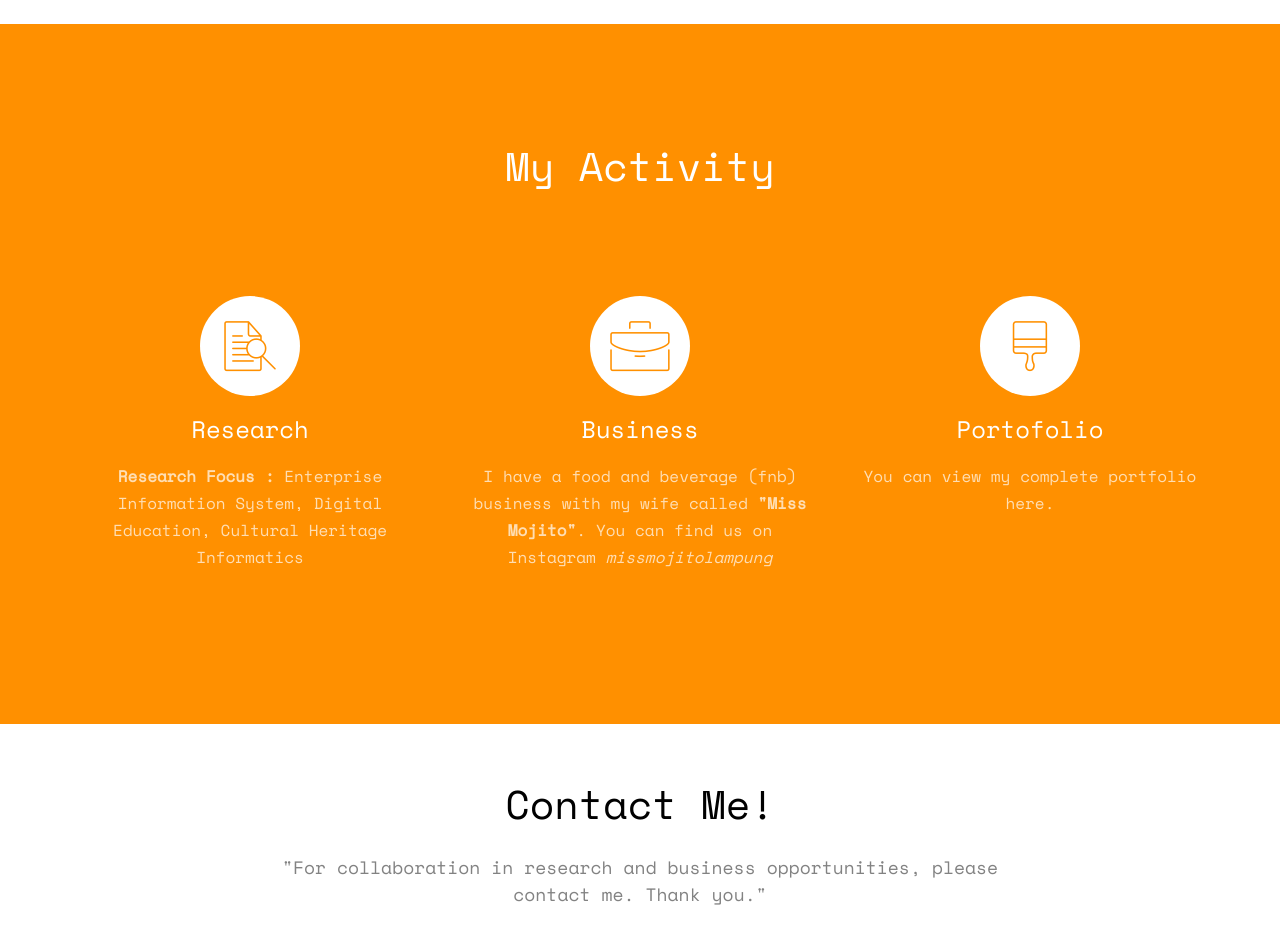
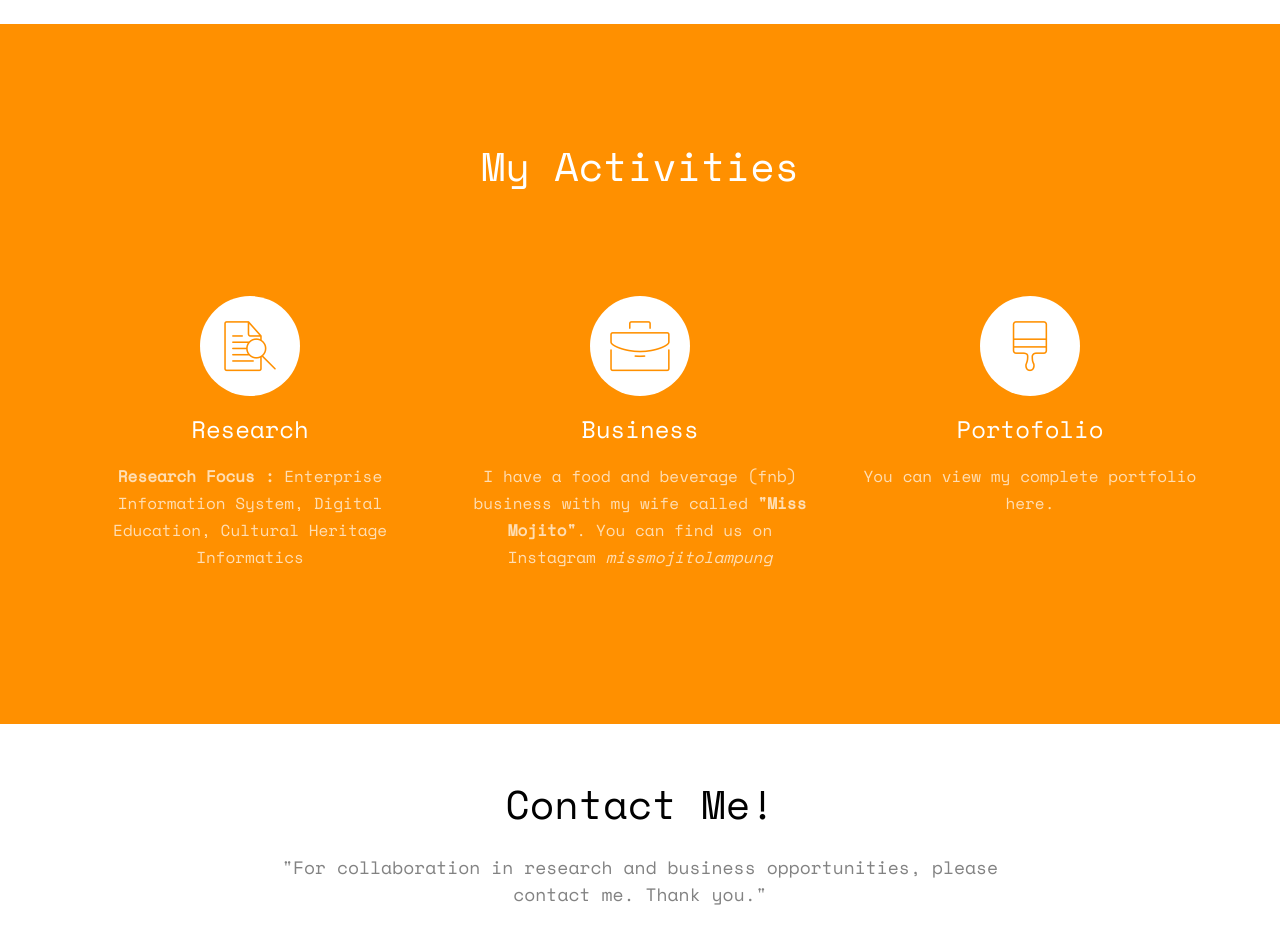
Before and after one commit to yurirahmanto/yurirahmanto.github.io, a plain HTML site: page index.html in a window 1280 px wide. Shown: the part 2440-3376 px from the top of the page. Drawn offline with nearby package versions, Linux system fonts and the light colour scheme; some packages are replaced by stand-ins of ours; no server answers; files whose address does not match are found by name.

Commit message:
Update index.html

```diff
--- a/index.html
+++ b/index.html
@@ -194,7 +194,7 @@
 			<div class="services-padding">
 				<div class="row">
 					<div class="col-md-8 col-md-offset-2 text-center fh5co-heading">
-						<h2>My Activity</h2>
+						<h2>My Activities</h2>
 					</div>
 				</div>
 				<div class="row">
```
